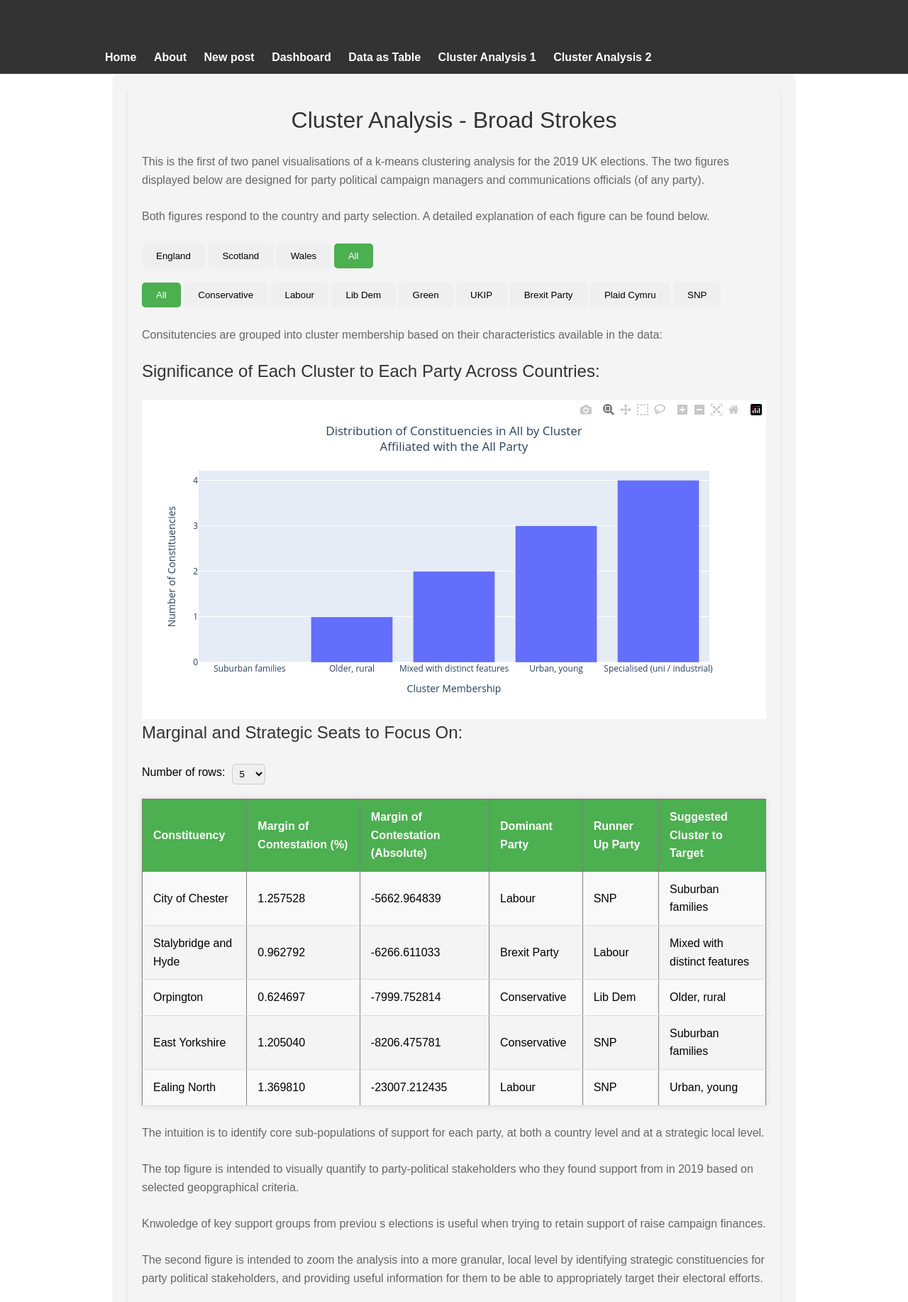
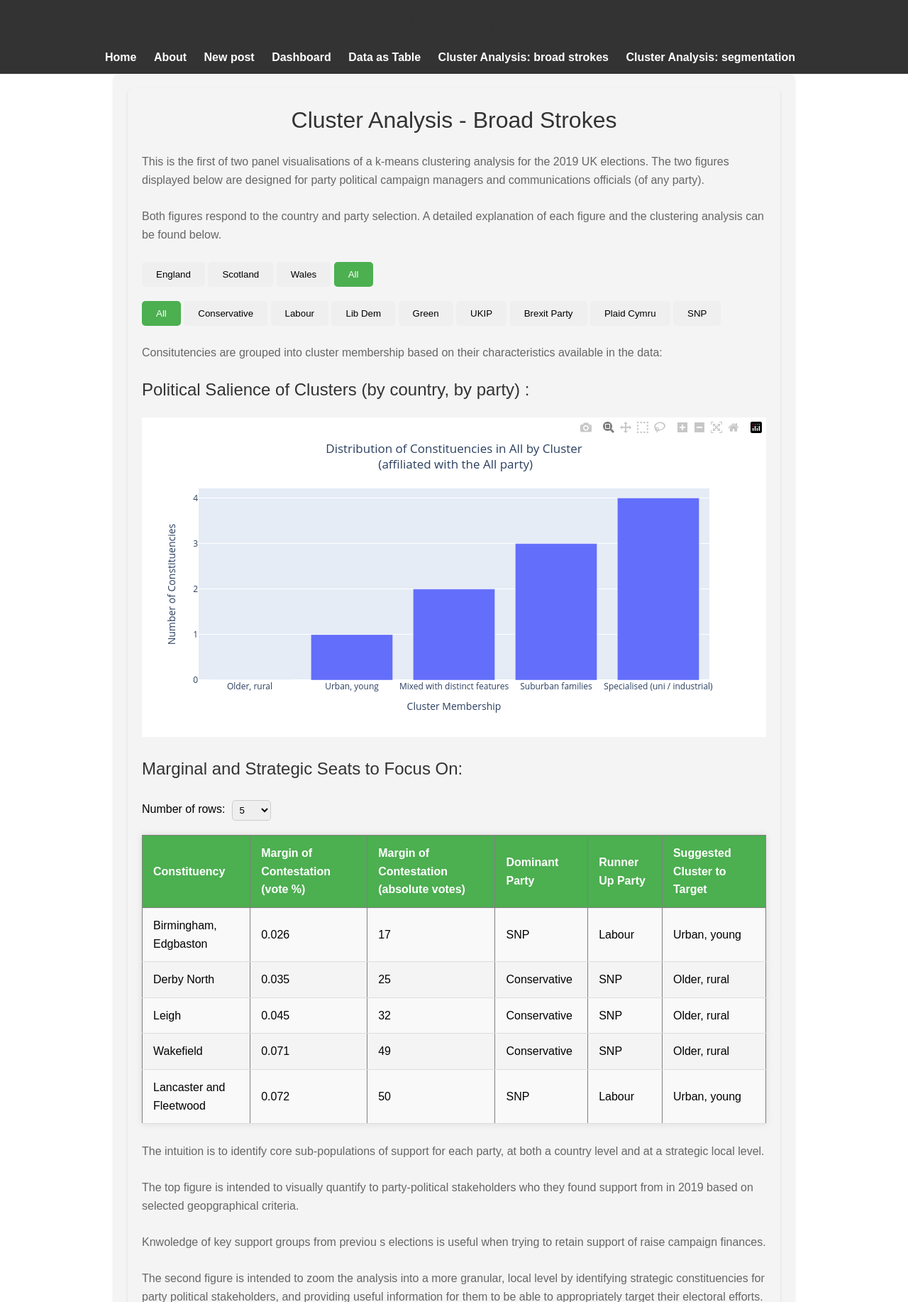
Before and after one commit to lenafm/my_flask_app, a Flask app: page /cluster_analysis_1 in a window 1280 px wide. Shown: the top 1834 px of the page at 71% size. Run offline with Flask 3, Linux system fonts and the light colour scheme; data comes from the database, SQL or seed files in the repository; both versions use the stored data as it was after the commit; some libraries are stand-ins or nearby versions.

Commit message:
finalised

```diff
--- a/flaskapp/routes.py
+++ b/flaskapp/routes.py
@@ -76,8 +76,8 @@ def cluster_analysis_1():
     query = UkData.query
     if country != 'All':
         query = query.filter_by(country=country)
+    data = query.all()
 
-    data = query.all()
     df = pd.DataFrame([{
         'constituency': item.constituency_name,
         'House Ownership': item.c11HouseOwned,
@@ -99,10 +99,9 @@ def cluster_analysis_1():
         'Married Pop %': item.c11HouseholdMarried
     } for item in data])
 
-    # Imputation and standardization
+    # Imputation
     numeric_cols = df.select_dtypes(include=['number']).columns
     df[numeric_cols] = SimpleImputer(strategy='median').fit_transform(df[numeric_cols])
-    df[numeric_cols] = StandardScaler().fit_transform(df[numeric_cols])
 
     # Clustering
     kmeans = KMeans(n_clusters=5, random_state=0)
@@ -126,13 +125,15 @@ def cluster_analysis_1():
     df['Runner Up Party'] = party_votes.apply(lambda x: x.drop(x.idxmax()).idxmax(), axis=1)
 
     # Compute absolute margin of contestation
-    df['Margin of Contestation (Absolute)'] = party_votes.max(axis=1) - party_votes.apply(lambda x: x.drop(x.idxmax()).max(), axis=1)
+    df['Margin of Contestation (Absolute)'] = (party_votes.max(axis=1) -
+                                            party_votes.apply(lambda x: x.drop(x.idxmax()).max(), axis=1)).astype(int)
 
     # Compute total votes per row for percentage calculation
     df['Total Votes'] = party_votes.sum(axis=1)
 
     # Compute percentage margin of contestation
-    df['Margin of Contestation (%)'] = (df['Margin of Contestation (Absolute)'] / df['Total Votes']) * 100
+    df['Margin of Contestation (%)'] = ((df['Margin of Contestation (Absolute)'] / df['Total Votes']) * 100).round(3)
+
 
 
     # fig 2 cluster size
@@ -146,8 +147,8 @@ def cluster_analysis_1():
 
     fig2_cluster_size.update_layout(
         title={
-            'text': f'Distribution of Constituencies in {country} by Cluster<br>Affiliated with the {party_filter} Party',
-            'x': 0.5,  # Centers the title
+            'text': f'Distribution of Constituencies in {country} by Cluster<br> (affiliated with the {party_filter} party)',
+            'x': 0.5,
             'xanchor': 'center'
         },
         xaxis_title='Cluster Membership',
@@ -167,10 +168,10 @@ def cluster_analysis_1():
             num_rows = int(num_rows)
         except ValueError:
             num_rows = 'All'
-        contested_df = df.sort_values('Margin of Contestation (%)').head(num_rows).iloc[::-1]
+        contested_df = df.sort_values('Margin of Contestation (%)').head(num_rows).iloc[::1]
 
-    contested_df = contested_df[['constituency', 'Margin of Contestation (Absolute)', 'Margin of Contestation (%)', 'Dominant Party', 'Runner Up Party', 'Cluster']]
-    contested_df.columns = ['Constituency', 'Margin of Contestation (%)',  'Margin of Contestation (Absolute)', 'Dominant Party', 'Runner Up Party', 'Suggested Cluster to Target']
+    contested_df = contested_df[['constituency', 'Margin of Contestation (%)', 'Margin of Contestation (Absolute)', 'Dominant Party', 'Runner Up Party', 'Cluster']]
+    contested_df.columns = ['Constituency', 'Margin of Contestation (vote %)',  'Margin of Contestation (absolute votes)', 'Dominant Party', 'Runner Up Party', 'Suggested Cluster to Target']
 
     table3_html = contested_df.to_html(index=False, classes='table table-striped')
 
@@ -182,6 +183,31 @@ def cluster_analysis_1():
                            current_country=country,
                            current_party=party_filter,
                            current_num_rows=num_rows)
+
+
+
+
+
+
+
+
+
+
+
+
+
+
+
+
+
+
+
+
+
+
+
+
+
 
 
 @app.route('/cluster_analysis_2', methods=['GET'])
--- a/flaskapp/templates/cluster1.html
+++ b/flaskapp/templates/cluster1.html
@@ -10,7 +10,7 @@
         </p>
         <br>
         <p>
-            Both figures respond to the country and party selection. A detailed explanation of each figure can be found below.
+            Both figures respond to the country and party selection. A detailed explanation of each figure and the clustering analysis can be found below.
         </p>
         <br>
 
@@ -33,16 +33,17 @@
             {% endfor %}
         <p>
             <br>
-            Consitutencies are grouped into  cluster membership based on their characteristics available in the data:
+            Consitutencies are grouped into cluster membership based on their characteristics available in the data:
         </p>
         </div>
 
-        <h2>Significance of Each Cluster to Each Party Across Countries:</h2>
+        <h2>Political Salience of Clusters (by country, by party) :</h2>
         <div id="plot2_cluster_size"></div>
         <script>
             var graphJSON2_cluster_size = {{ graphJSON2_cluster_size | safe }};
             Plotly.newPlot('plot2_cluster_size', graphJSON2_cluster_size);
         </script>
+        <br>
 
         <h2>Marginal and Strategic Seats to Focus On:</h2>
         <div class="row-selection">
@@ -51,10 +52,12 @@
                 <input type="hidden" name="party" value="{{ current_party }}">
                 <label for="num_rows">Number of rows:</label>
                 <select name="num_rows" id="num_rows" onchange="this.form.submit()">
-                    <option value="5">5</option>
-                    <option value="10">10</option>
-                    <option value="20">20</option>
-                    <option value="All">All</option>
+                    <option value="5" {% if current_num_rows == 5 %}selected{% endif %}>5</option>
+                    <option value="10" {% if current_num_rows == 10 %}selected{% endif %}>10</option>
+                    <option value="20" {% if current_num_rows == 20 %}selected{% endif %}>20</option>
+                    <option value="50" {% if current_num_rows == 50 %}selected{% endif %}>50</option>
+                    <option value="100" {% if current_num_rows == 100 %}selected{% endif %}>100</option>
+
                 </select>
             </form>
         </div>
--- a/flaskapp/templates/data_table.html
+++ b/flaskapp/templates/data_table.html
@@ -4,7 +4,7 @@
 
 <div class = container>
     <h1>UK Parliamentary Constituency Data</h1>
-    <p> This is just the top 30 observations; useful to get a general sense of the tabular data (not one of my plots/figures).</p>
+    <p> This is just the top 30 observations; useful to get a general sense of the tabular data (for self-reference, not one of my plots/figures).</p>
     <br>
 <div id="table-container" style="overflow: auto; height: 800px;">
     <table border="1">
--- a/flaskapp/templates/layout.html
+++ b/flaskapp/templates/layout.html
@@ -18,8 +18,8 @@
                     <li><a href="{{ url_for('new_post') }}">New post</a></li>
                     <li><a href="{{ url_for('dashboard') }}">Dashboard</a></li>
                     <li><a href="{{ url_for('data') }}">Data as Table</a></li>
-                    <li><a href="{{ url_for('cluster_analysis_1') }}">Cluster Analysis 1</a></li>
-                    <li><a href="{{ url_for('cluster_analysis_2') }}">Cluster Analysis 2</a></li>
+                    <li><a href="{{ url_for('cluster_analysis_1') }}">Cluster Analysis: broad strokes</a></li>
+                    <li><a href="{{ url_for('cluster_analysis_2') }}">Cluster Analysis: segmentation</a></li>
                 </ul>
             </nav>
         </strong>
```
Also changed, not shown: instance/site.db.
